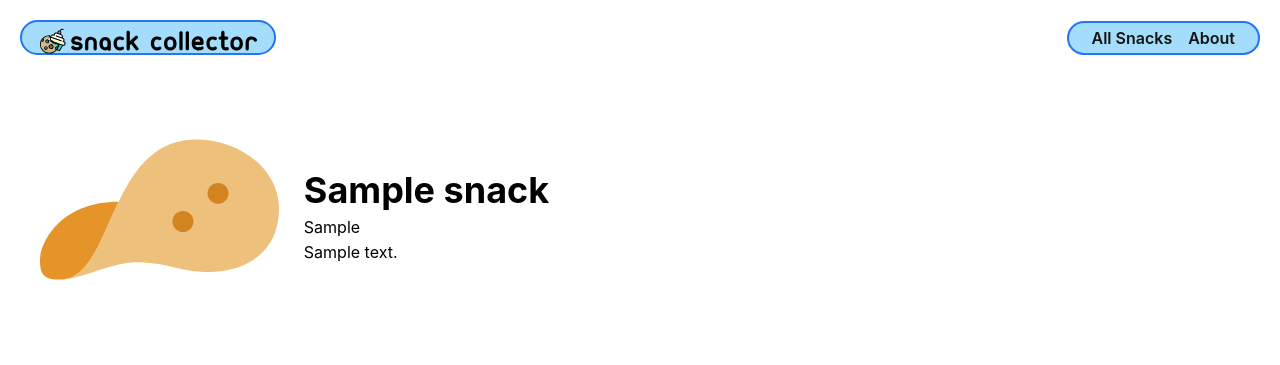
After one commit to mrunlockedtech-odin/snack-collector, a Django app: page /snacks/1/ in a window 1280 px wide. The commit adds this page. Shown: the top 365 px of the page. Run offline with Django 4.2, Linux system fonts and the light colour scheme; tables that the repository leaves empty hold one stand-in row (values such as "Sample post").

Commit message:
Create initial snack details page

```diff
--- /dev/null
+++ b/main_app/static/css/snacks/snack-detail.css
@@ -0,0 +1,219 @@
+.snack-container {
+  padding: 35px 30px;
+  display: flex;
+  flex-direction: column;
+  align-items: center;
+  justify-content: center;
+}
+
+.snack-img {
+  width: 75%;
+  max-width: 350px;
+}
+
+.usr-img {
+  width: 100%;
+  border-radius: var(--card-border-radius);
+}
+
+.snack-details {
+  width: 98%;
+}
+
+.snack-actions {
+  margin-top: 20px;
+}
+
+.feedings-toy-container {
+  display: flex;
+  flex-direction: column;
+  padding-bottom: 20px;
+  align-items: center;
+}
+
+.subsection-title {
+  display: flex;
+  align-items: center;
+  margin-bottom: 12px;
+}
+
+.subsection-content {
+  margin: 0 8px;
+}
+
+.toy-container {
+  display: flex;
+  align-items: center;
+  flex-wrap: wrap;
+}
+
+.color-block {
+  opacity: 0.8;
+  height: 25px;
+  width: 25px;
+  margin-right: 10px;
+}
+
+.unfed,
+.fed,
+.no-toys,
+.all-toys {
+  margin: 0;
+  font-weight: bold;
+}
+
+.unfed,
+.no-toys {
+  color: var(--danger);
+}
+
+.fed,
+.all-toys {
+  color: var(--submit);
+}
+
+.snack-details h1 {
+  font-size: var(--font-xxl);
+  margin: 15px 0 3px;
+}
+
+.snack-details h2 {
+  font-size: var(--font-xl);
+  margin: 0 0 10px;
+  margin-top: 0;
+  margin-bottom: 10px;
+}
+
+.snack-details h3 {
+  margin: 20px 0 10px;
+  font-size: var(--font-l);
+}
+
+.snack-details p {
+  font-size: var(--font-reg);
+  margin: 5px 0;
+}
+
+.feedings-toy-container > section {
+  width: 80%;
+  min-width: 360px;
+  border: var(--borders);
+  border-radius: var(--card-border-radius);
+  padding: 10px;
+  box-shadow: var(--card-box-shadow);
+  display: flex;
+  flex-direction: column;
+  justify-content: center;
+  margin-bottom: 20px;
+}
+
+.subsection-title img {
+  height: 42px;
+  margin-left: 8px;
+}
+
+.subsection-title img:first-of-type {
+  margin-left: 16px;
+}
+
+.feedings h2,
+.toys h2 {
+  font-size: 3.2rem;
+  margin: 0;
+}
+
+.feedings h3,
+.toys h3 {
+  font-size: var(--font-xl);
+  margin: 10px 0;
+}
+
+.subsection-content p,
+.subsection-content input,
+.subsection-content select {
+  font-size: var(--font-l);
+}
+
+.subsection-content input,
+.subsection-content select {
+  margin-left: 5px;
+  padding: 3px;
+}
+
+.feedings table {
+  width: calc(100% - 16px);
+  text-align: left;
+  border-collapse: collapse;
+  margin: 0 8px;
+}
+
+.feedings td {
+  padding: 8px 5px;
+  font-size: var(--font-reg);
+}
+
+.feedings th {
+  font-size: var(--font-l);
+  padding: 5px 5px 0;
+  border-bottom: rgb(36, 116, 248) solid 2px;
+}
+
+.feedings tr:nth-child(even) {
+  background-color: #f3f3fd;
+}
+
+.toy-container p {
+  margin: 12px 0;
+}
+
+.toy-container a {
+  text-decoration: none;
+  color: #111;
+}
+
+.toy-container .btn {
+  padding: 3px 10px;
+  margin-left: 10px;
+}
+
+#file-input {
+  overflow: hidden;
+  position: absolute;
+  width: 0.1px;
+  height: 0.1px;
+}
+
+#file-name {
+  margin-bottom: 10px;
+}
+
+@media only screen and (min-width: 768px) {
+  .snack-container {
+    padding: 35px 30px;
+    flex-direction: row;
+    align-items: center;
+    justify-content: start;
+  }
+
+  .snack-img {
+    width: 25%;
+    max-width: 250px;
+    margin-right: 25px;
+  }
+
+  .feedings-toy-container {
+    flex-direction: row;
+    justify-content: space-around;
+    align-items: flex-start;
+  }
+
+  .feedings-toy-container > section {
+    width: 45%;
+  }
+}
+
+@media only screen and (min-width: 1024px) {
+  .feedings-toy-container {
+    padding: 0 40px;
+  }
+}
--- /dev/null
+++ b/main_app/templates/snacks/detail.html
@@ -0,0 +1,28 @@
+{% extends 'base.html' %}
+{% load static %}
+
+{% block head %}
+<link
+  rel="stylesheet"
+  type="text/css"
+  href="{% static 'css/snacks/snack-detail.css' %}"
+/>
+{% endblock %}
+
+{% block content %}
+
+<section class="snack-container">
+  <div class="snack-img">
+    <img
+      src="{% static 'images/chip.svg' %}"
+      alt="A chip"
+    >
+  </div>
+  <div class="snack-details">
+    <h1>{{ snack.name }}</h1>
+    <p>{{snack.type}}</p>
+    <p>{{ snack.description }}</p>
+  </div>
+</section>
+
+{% endblock %}
--- a/main_app/templates/snacks/index.html
+++ b/main_app/templates/snacks/index.html
@@ -18,6 +18,7 @@
 <section class="card-container">
   {% for snack in snacks %}
     <div class="card">
+      <a href="/snacks/{{ snack.id }}">
         <div class="card-content">
           <div class="card-img-container">
             <img
@@ -29,6 +30,7 @@
           <p>{{ snack.type }}</p>
           <p><small>{{ snack.description }}</small></p>
         </div>
+      </a>
     </div>
   {% endfor %}
 </section>
--- a/main_app/urls.py
+++ b/main_app/urls.py
@@ -5,4 +5,5 @@ urlpatterns = [
     path('', views.home, name='home'),
     path('about/', views.about, name='about'),
     path('snacks/', views.snacks_index, name='snacks_index'),
+    path('snacks/<int:snack_id>/', views.snacks_detail, name='snacks_detail'),
 ]
--- a/main_app/views.py
+++ b/main_app/views.py
@@ -11,3 +11,7 @@ def home(request):
   return render(request, 'home.html')
 def about(request):
   return render(request,'about.html')
+
+def snacks_detail(request, snack_id):
+  snack = Snack.objects.get(id=snack_id)
+  return render(request, 'snacks/detail.html', { 'snack':snack })
```
Lines whose indentation alone changed are shown as unchanged.
